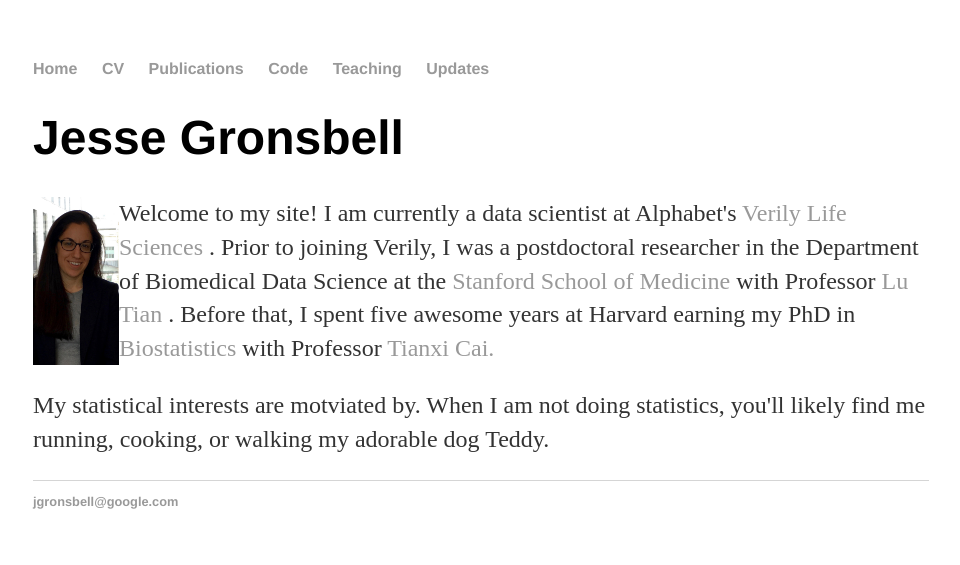
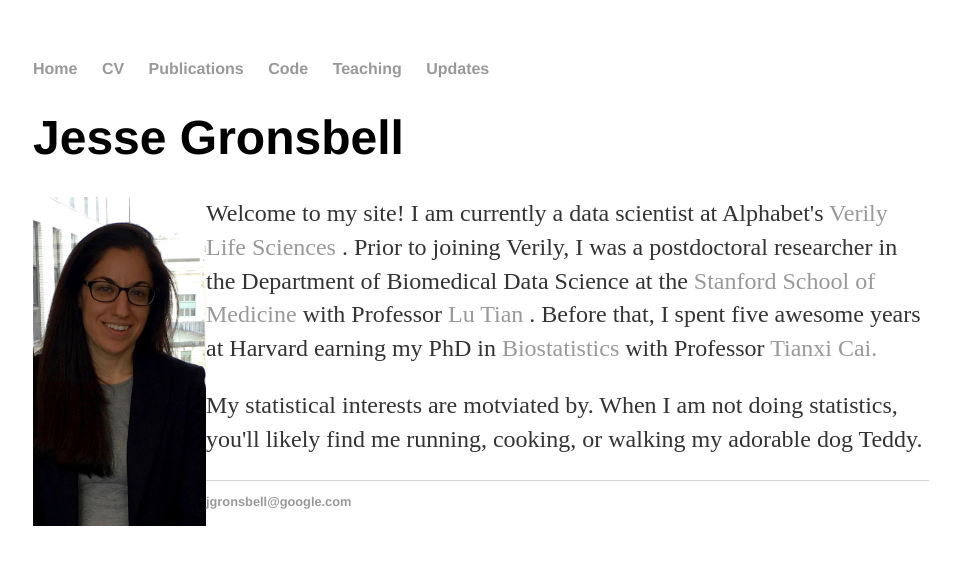
Before and after one commit to jgrons/old_website, a Jekyll site: the page built from index.html, in a window 1280 px wide. Shown: the top 565 px of the page, without its empty margins (159-1119 px from the left). Built offline with Jekyll 4.4.1, drawn with Linux system fonts in a browser that asks for light colours; nearby versions of some CDN libraries; some web fonts are replaced.

Commit message:
Update index.html

```diff
--- a/index.html
+++ b/index.html
@@ -6,7 +6,7 @@
 	<h1> Jesse Gronsbell </h1>
 	<div class="span2">
         <a href="../pics/IMG_1115.jpeg">
-            <img src="../pics/IMG_1115.jpeg" HEIGHT="168" WIDTH="86" align="left"
+            <img src="../pics/IMG_1115.jpeg" HEIGHT="329" WIDTH="173" align="left" margin-right = 20px
                   title="JG" alt="JG"/></a>
         </div>
 
```
